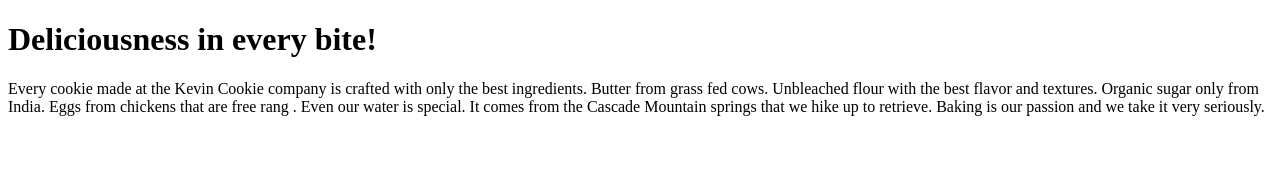
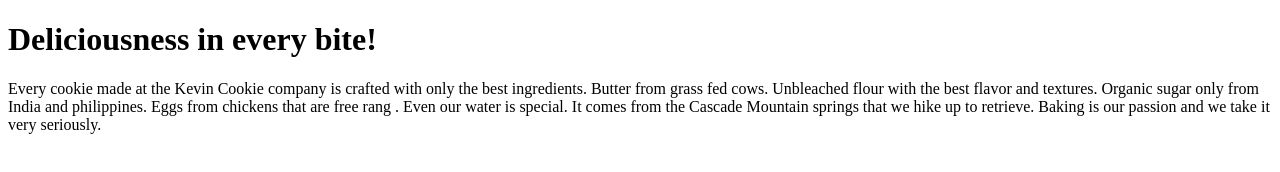
Before and after one commit to Aida-82/Aida.test, a plain HTML site: page index.htm in a window 1280 px wide. Drawn offline with Linux system fonts and the light colour scheme.

Commit message:
Update index.htm

```diff
--- a/index.htm
+++ b/index.htm
@@ -4,7 +4,7 @@
 
 <h1>Deliciousness in every bite!</h1>
 
-<p>Every cookie made at the Kevin Cookie company is crafted with only the best ingredients. Butter from grass fed cows. Unbleached flour with the best flavor and textures. Organic sugar only from India. Eggs from chickens that are free rang . Even our water is special. It comes from the Cascade Mountain springs that we hike up to retrieve. Baking is our passion and we take it very seriously.</p>
+<p>Every cookie made at the Kevin Cookie company is crafted with only the best ingredients. Butter from grass fed cows. Unbleached flour with the best flavor and textures. Organic sugar only from India and philippines. Eggs from chickens that are free rang . Even our water is special. It comes from the Cascade Mountain springs that we hike up to retrieve. Baking is our passion and we take it very seriously.</p>
 
 
 </body>
```
